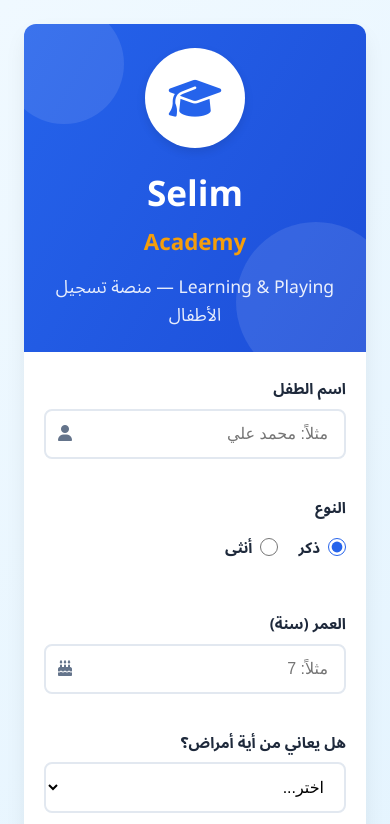
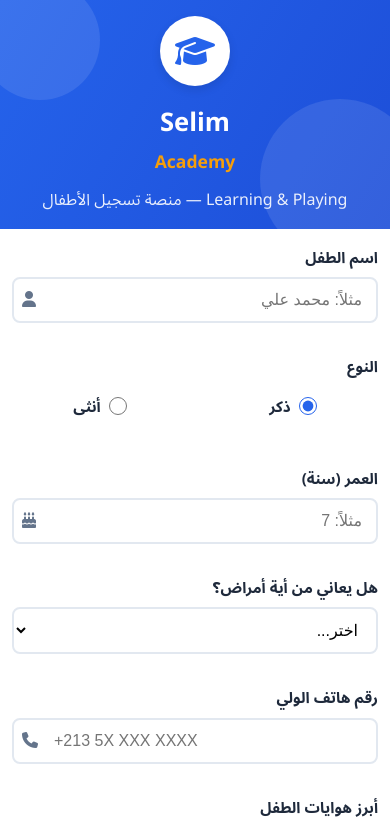
Before and after one commit to mosachi01/SalimAcademy, a plain HTML site: page index.html in a window 390 px wide. Shown: the top 824 px of the page. Drawn offline with nearby package versions, Linux system fonts and the light colour scheme.

Commit message:
Update index.html

```diff
--- a/index.html
+++ b/index.html
@@ -2,7 +2,7 @@
 <html lang="ar" dir="rtl">
 <head>
   <meta charset="utf-8" />
-  <meta name="viewport" content="width=device-width,initial-scale=1" />
+  <meta name="viewport" content="width=device-width, initial-scale=1, viewport-fit=cover" />
   <link rel="icon" type="image/jpeg" href="photo_2025-09-17_23-37-59.jpg">
   <title>تسجيل تلاميذ - Selim Academy</title>
   <link rel="stylesheet" href="https://cdnjs.cloudflare.com/ajax/libs/font-awesome/6.4.0/css/all.min.css">
@@ -31,13 +31,18 @@
       padding: 0;
     }
 
+    html, body {
+      height: 100%;
+      width: 100%;
+    }
+
     body {
       background: linear-gradient(135deg, #f0f9ff 0%, #e0f2fe 100%);
       min-height: 100vh;
+      min-height: -webkit-fill-available; /* لتجنب مشكلة ارتفاع الشاشة في iOS */
       display: flex;
       align-items: center;
       justify-content: center;
-      padding: 24px;
       line-height: 1.6;
       color: var(--text);
       direction: rtl;
@@ -51,6 +56,7 @@
       box-shadow: var(--shadow);
       overflow: hidden;
       transition: var(--transition);
+      margin: auto;
     }
 
     .header {
@@ -321,17 +327,74 @@
       transition: width 0.5s ease;
     }
 
+    /* تحسينات للهواتف المحمولة */
     @media (max-width: 768px) {
-      .form-grid {
-        grid-template-columns: 1fr;
+
+  body {
+    display: block; /* بدل flex */
+    padding: 0;
+    background: var(--card);
+    min-height: 100vh; /* حافظ على الارتفاع الطبيعي */
+  }
+
+  .container {
+    max-width: 100%;
+    width: 100%;
+    height: auto; /* اجعلها تعتمد على المحتوى */
+    border-radius: 0;
+    box-shadow: none;
+    display: block; /* بدل flex */
+    position: relative; /* مهم: لتصبح جزء من التدفق الطبيعي للصفحة */
+    margin: 0 auto; /* تمركز افقي فقط */
+  }
+
+  .form-container {
+    flex: none; /* لا تمدد */
+    overflow: visible; /* المحتوى يمكن أن يتمدد طبيعياً */
+  }
+
+
+
+      .header {
+        padding: 20px 16px;
+        border-radius: 0;
       }
 
-      .header {
-        padding: 24px 20px;
+      .logo {
+        width: 80px;
+        height: 80px;
+      }
+
+      .logo i {
+        font-size: 32px;
+      }
+
+      .header h1 {
+        font-size: 1.8rem;
+      }
+
+      .header span {
+        font-size: 1.2rem;
+      }
+
+      .lead {
+        font-size: 1rem;
       }
 
       .form-container {
-        padding: 24px 20px;
+        padding: 20px 16px;
+        flex: 1;
+        overflow-y: auto;
+      }
+
+      .form-grid {
+        grid-template-columns: 1fr;
+        gap: 15px;
+      }
+
+      input, textarea, select {
+        padding: 12px 14px;
+        font-size: 16px; /* منع التكبير في iOS */
       }
 
       .actions {
@@ -340,6 +403,51 @@
 
       button {
         justify-content: center;
+        width: 100%;
+        padding: 16px;
+      }
+
+      .radio-group {
+        justify-content: space-around;
+      }
+    }
+
+    /* تحسينات إضافية للشاشات الصغيرة جداً */
+    @media (max-width: 480px) {
+      .header {
+        padding: 16px 12px;
+      }
+
+      .logo {
+        width: 70px;
+        height: 70px;
+      }
+
+      .header h1 {
+        font-size: 1.6rem;
+      }
+
+      .header span {
+        font-size: 1.1rem;
+      }
+
+      .form-container {
+        padding: 16px 12px;
+      }
+
+      .input-icon {
+        left: 10px;
+      }
+
+      .input-with-icon {
+        padding-left: 40px !important;
+      }
+    }
+
+    /* دعم خاص لمتصفح Safari على iOS */
+    @supports (-webkit-touch-callout: none) {
+      body {
+        min-height: -webkit-fill-available;
       }
     }
 
@@ -593,5 +701,4 @@
     });
   </script>
 </body>
-
 </html>
```
